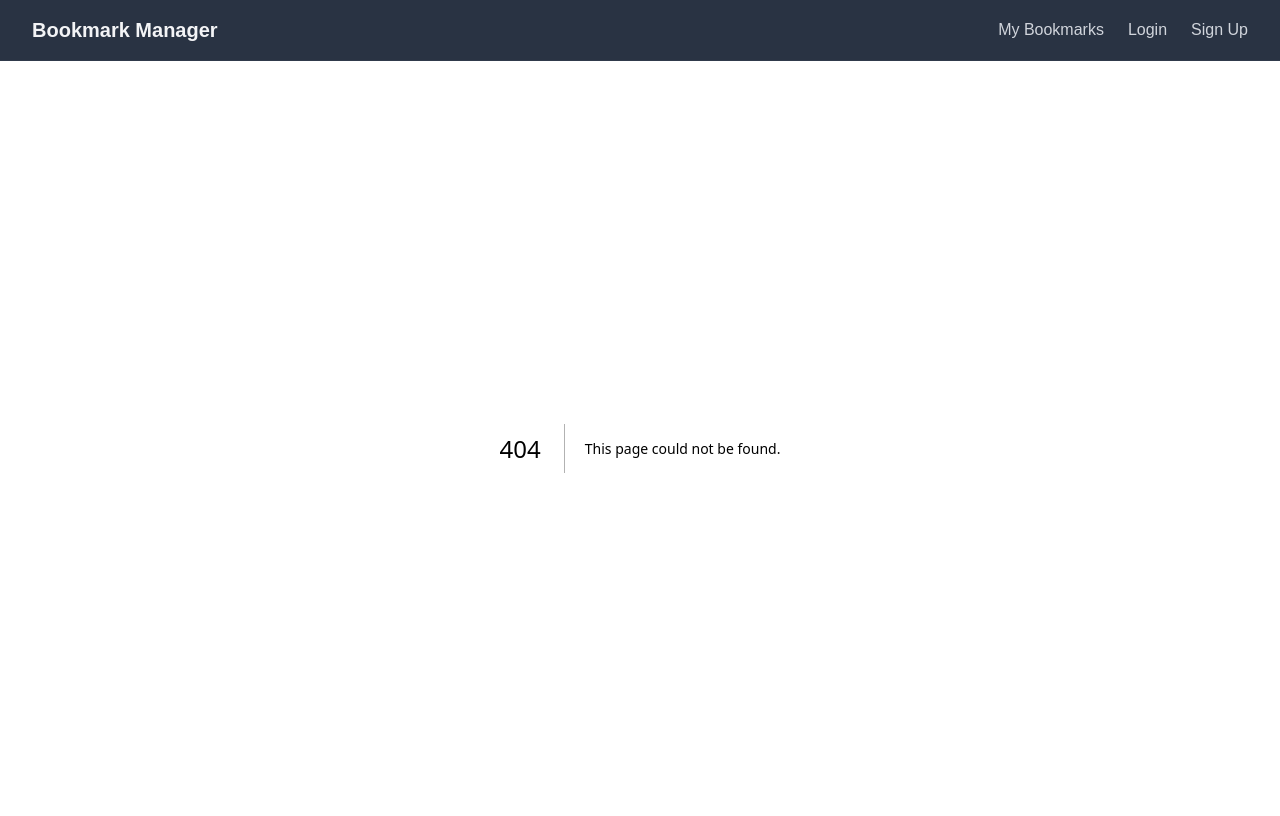
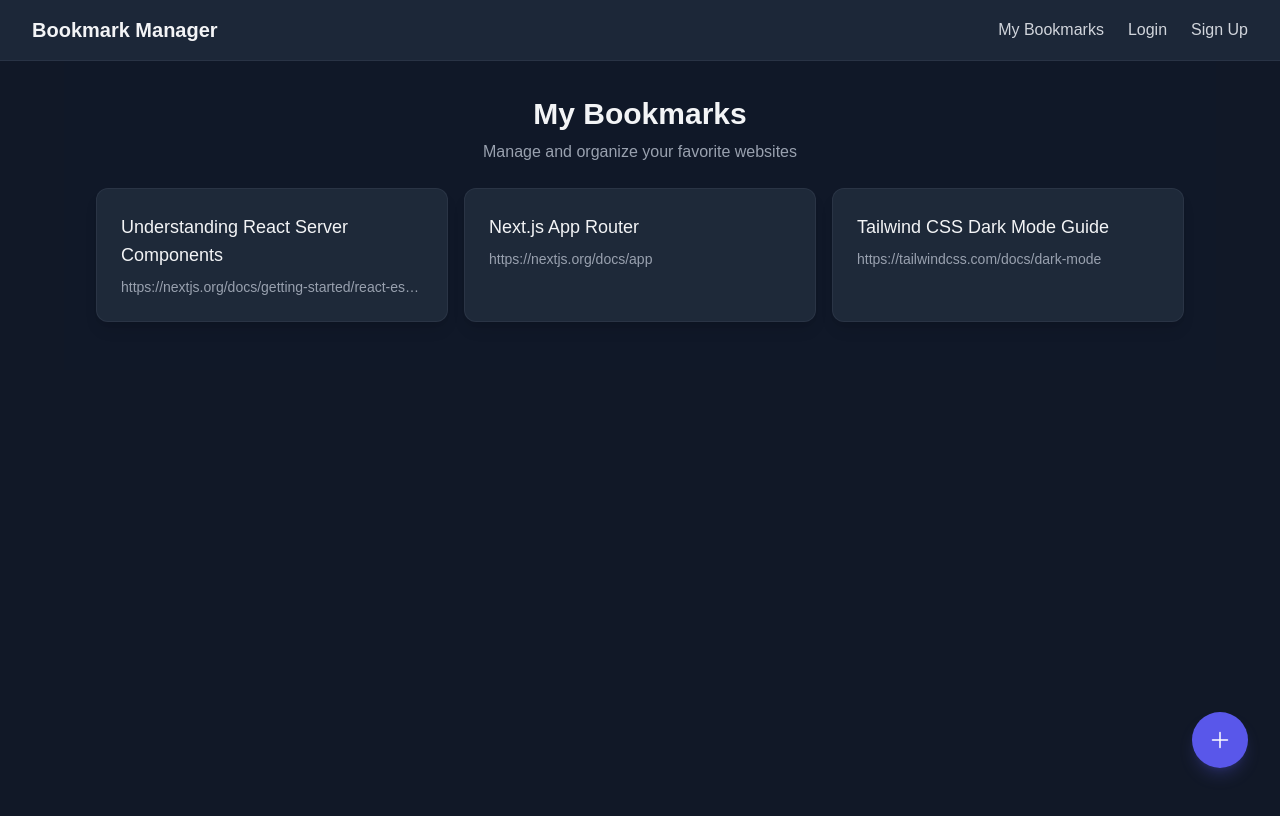
Before and after one commit to gary-zhou-98/Bookmark_Manager_With_AI_Summarization, a Next.js app in the folder client/: page /home/1 in a window 1280 px wide. Before the commit this address had no page. Shown: the top 816 px of the page. Built offline with nearby package versions, Linux system fonts and the light colour scheme.

Commit message:
[Client] Create home page for user to display list of bookmarks
- Create new url route /home/[id] to display home page for user with list of bookmarks
- Stylize homepage of user

```diff
--- /dev/null
+++ b/client/src/app/home/[id]/page.tsx
@@ -0,0 +1,60 @@
+"use client";
+
+import Link from "next/link";
+import "@/styles/homePage.css";
+import { PlusIcon } from "@heroicons/react/24/solid";
+
+// Temporary mock data
+const mockBookmarks = [
+  {
+    id: 1,
+    title: "Understanding React Server Components",
+    url: "https://nextjs.org/docs/getting-started/react-essentials#server-components",
+  },
+  {
+    id: 2,
+    title: "Next.js App Router",
+    url: "https://nextjs.org/docs/app",
+  },
+  {
+    id: 3,
+    title: "Tailwind CSS Dark Mode Guide",
+    url: "https://tailwindcss.com/docs/dark-mode",
+  },
+  // Add more mock items as needed
+];
+
+export default function HomePage() {
+  return (
+    <div className="home-container">
+      <div className="home-header">
+        <h1 className="home-title">My Bookmarks</h1>
+        <p className="home-subtitle">
+          Manage and organize your favorite websites
+        </p>
+      </div>
+
+      <div className="bookmarks-grid">
+        {mockBookmarks.map((bookmark) => (
+          <Link
+            key={bookmark.id}
+            href={bookmark.url}
+            target="_blank"
+            className="bookmark-card group"
+          >
+            <h2 className="bookmark-title group-hover:text-indigo-400">
+              {bookmark.title}
+            </h2>
+            <p className="bookmark-url group-hover:text-indigo-400/70">
+              {bookmark.url}
+            </p>
+          </Link>
+        ))}
+      </div>
+
+      <button className="add-bookmark-button" aria-label="Add new bookmark">
+        <PlusIcon className="h-6 w-6" />
+      </button>
+    </div>
+  );
+}
--- /dev/null
+++ b/client/src/styles/homePage.css
@@ -0,0 +1,46 @@
+@import "tailwindcss";
+
+@layer components {
+  .home-container {
+    @apply flex flex-col items-center justify-center w-full max-w-6xl bg-gray-900 px-4 py-12 sm:px-6 lg:px-8;
+  }
+
+  .home-header {
+    @apply flex flex-col items-center justify-center w-full mb-6;
+  }
+
+  .home-title {
+    @apply text-3xl font-bold text-gray-100 mb-2;
+  }
+
+  .home-subtitle {
+    @apply text-gray-400;
+  }
+
+  .bookmarks-grid {
+    @apply grid gap-4 sm:grid-cols-2 lg:grid-cols-3 w-full;
+  }
+
+  .bookmark-card {
+    @apply block bg-gray-800 rounded-xl p-6 border border-gray-700/50
+    hover:border-indigo-400/50 transition-all duration-200
+    shadow-lg hover:shadow-indigo-500/10 cursor-pointer
+    hover:bg-gray-800/80;
+  }
+
+  .bookmark-title {
+    @apply text-lg font-medium text-gray-100 mb-2
+    transition-colors duration-200;
+  }
+
+  .bookmark-url {
+    @apply text-sm text-gray-400 truncate
+    transition-colors duration-200;
+  }
+
+  .add-bookmark-button {
+    @apply fixed bottom-8 right-8 bg-indigo-500/90 text-white p-4 rounded-full
+    hover:bg-indigo-400 focus:outline-none focus:ring-2 focus:ring-indigo-400/50
+    transition-all duration-200 shadow-lg shadow-indigo-500/20;
+  }
+}
```
Also changed, not shown: client/package.json (+7 -6 lines), 1 other file (tests, documents, lock files or other folders).
